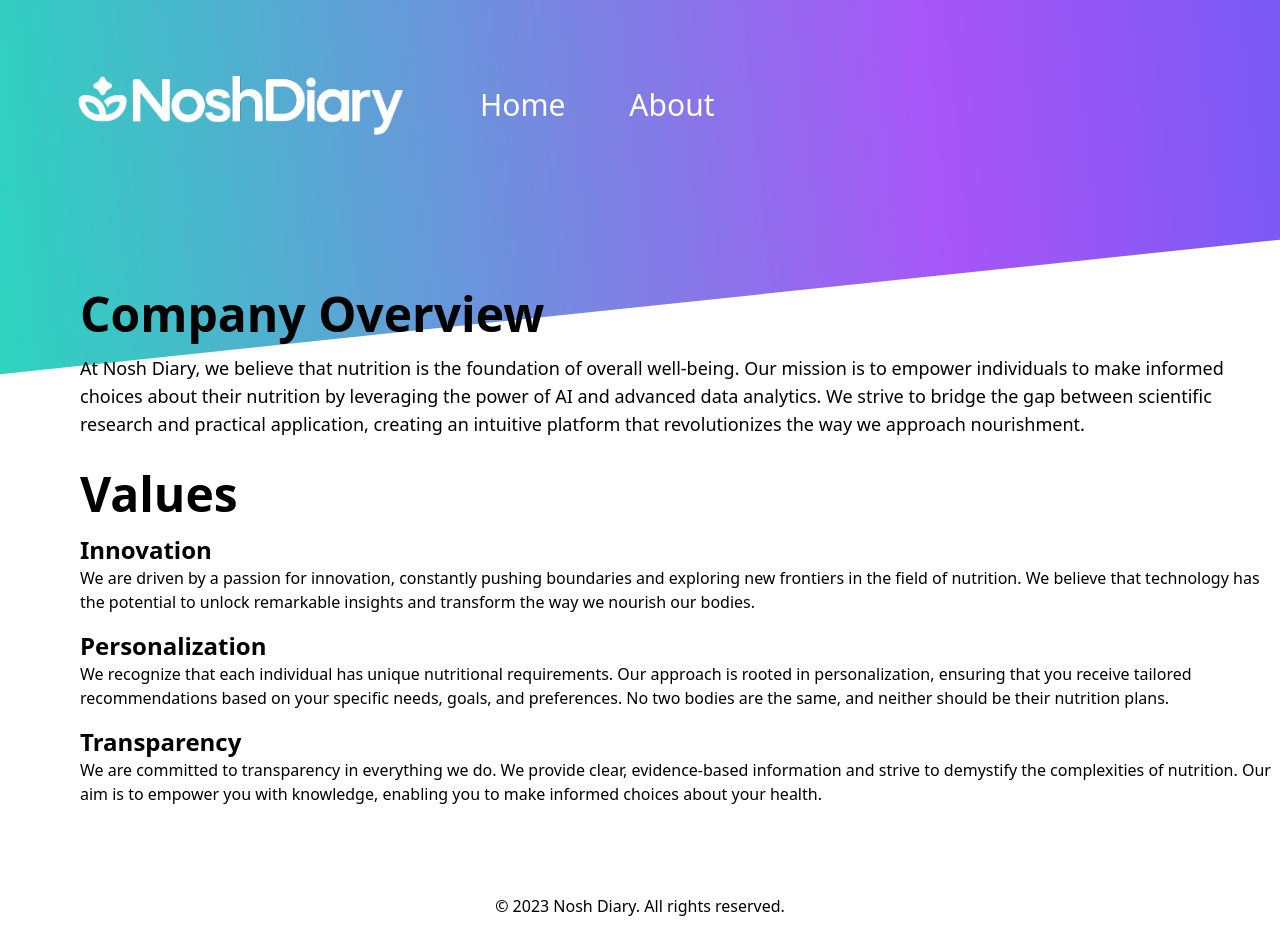
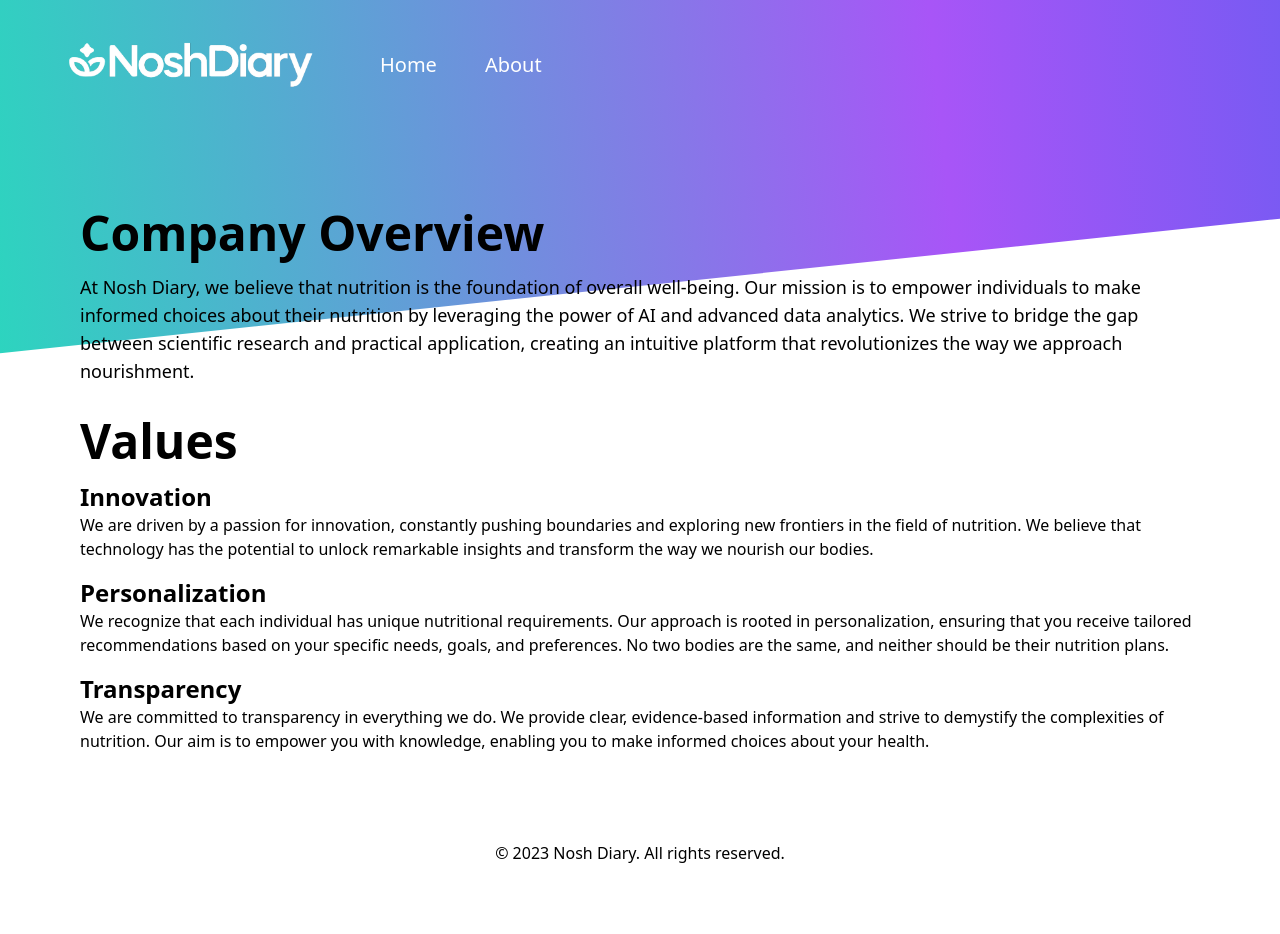
Before and after one commit to jacobgoldfarb/nosh-diary-website, a Next.js app: page /About in a window 1280 px wide. After the commit the page ends 881 px from the top, so only its background shows below. Built offline with nearby package versions, Linux system fonts and the light colour scheme.

Commit message:
Updated sizing

```diff
--- a/src/Layout.js
+++ b/components/Layout.js
@@ -16,7 +16,7 @@ const Layout = ({ children }) => {
         className="absolute top-0 left-0 w-full h-2/5 transform -rotate-6 origin-bottom-left scale-150 bg-gradient-to-r from-teal-400 via-purple-500 to-blue-600 z-0"
       />
       <Navbar />
-      <main className="mt-10 ml-20 flex flex-col items-center flex-grow relative z-10">
+      <main className="mt-10 mx-10 md:ml-20 flex flex-col items-center flex-grow relative z-10">
         <animated.div style={props}>{children}</animated.div>
       </main>
       <Footer />
--- /dev/null
+++ b/components/Navbar.jsx
@@ -0,0 +1,35 @@
+import React from 'react';
+import Link from 'next/link';
+import Image from 'next/image';
+
+import logoImage from '../public/nosh-diary-white-logo-white.png';
+
+const Navbar = () => {
+  const navbarItems = [
+    { name: 'Home', path: '/' },
+    { name: 'About', path: '/about' },
+  ];
+
+  return (
+    <nav className="px-10 py-4 z-20">
+      <ul className="flex items-center space-x-4 text-xl">
+        <div className="ml-30 rounded-lg w-100">
+          <Link href={'/'}>
+            <Image src={logoImage} alt="NoshDiary" width={300} height={200}/>
+          </Link>
+        </div>
+        <div className="flex">
+          {navbarItems.map((item, index) => (
+            <li key={index} className="px-6">
+              <Link href={item.path} legacyBehavior>
+                <a className="text-white hover:text-gray-900">{item.name}</a>
+              </Link>
+            </li>
+          ))}
+        </div>
+      </ul>
+    </nav>
+  );
+};
+
+export default Navbar;
--- a/pages/About.js
+++ b/pages/About.js
@@ -1,11 +1,26 @@
 import React from 'react';
-import Layout from '../src/Layout';
+import Layout from '../components/Layout';
 
 const About = () => {
+
+  const valuesList = [
+    {
+      title: "Innovation",
+      description: "We are driven by a passion for innovation, constantly pushing boundaries and exploring new frontiers in the field of nutrition. We believe that technology has the potential to unlock remarkable insights and transform the way we nourish our bodies."
+    },
+    {
+      title: "Personalization",
+      description: "We recognize that each individual has unique nutritional requirements. Our approach is rooted in personalization, ensuring that you receive tailored recommendations based on your specific needs, goals, and preferences. No two bodies are the same, and neither should be their nutrition plans."
+    },
+    {
+      title: "Transparency",
+      description: "We are committed to transparency in everything we do. We provide clear, evidence-based information and strive to demystify the complexities of nutrition. Our aim is to empower you with knowledge, enabling you to make informed choices about your health."
+    }
+  ];
+
   return (
     <Layout>
-      <div className="container mx-auto py-10">
-        {/* <h1 className="text-4xl font-bold mb-6">{"About Nosh Diary"}</h1> */}
+      <div className="container mx-auto py-10 pr-10">
         <section className="mb-8">
           <h2 className="text-5xl font-bold mb-4">{"Company Overview"}</h2>
           <p className="text-lg">
@@ -16,18 +31,12 @@ const About = () => {
         <section className="mb-8">
           <h2 className="text-5xl font-bold mb-4">{"Values"}</h2>
           <ul>
-            <li className="mb-4">
-              <h3 className="text-2xl font-semibold">{"Innovation"}</h3>
-              <p className="text-base">{"We are driven by a passion for innovation, constantly pushing boundaries and exploring new frontiers in the field of nutrition. We believe that technology has the potential to unlock remarkable insights and transform the way we nourish our bodies."}</p>
-            </li>
-            <li className="mb-4">
-              <h3 className="text-2xl font-semibold">{"Personalization"}</h3>
-              <p className="text-base">{"We recognize that each individual has unique nutritional requirements. Our approach is rooted in personalization, ensuring that you receive tailored recommendations based on your specific needs, goals, and preferences. No two bodies are the same, and neither should be their nutrition plans."}</p>
-            </li>
-            <li className="mb-4">
-              <h3 className="text-2xl font-semibold">{"Transparency"}</h3>
-              <p className="text-base">{"We are committed to transparency in everything we do. We provide clear, evidence-based information and strive to demystify the complexities of nutrition. Our aim is to empower you with knowledge, enabling you to make informed choices about your health."}</p>
-            </li>
+            {valuesList.map((value, index) => (
+              <li key={index} className="mb-4">
+                <h3 className="text-2xl font-semibold">{value.title}</h3>
+                <p className="text-base">{value.description}</p>
+              </li>
+            ))}
           </ul>
         </section>
       </div>
--- a/pages/index.js
+++ b/pages/index.js
@@ -1,17 +1,17 @@
 import React from 'react';
 import Link from 'next/link';
-import Layout from '../src/Layout';
+import Layout from '../components/Layout';
 import Image from 'next/image';
-import appImage from '../public/nosh-diary-mockup.png';
+import appImage from '../public/nosh-diary-mockup-clay.png';
 import appStoreIcon from '../public/download_on_app_store.svg'; // import the SVG
 
 const Home = () => {
   return (
     <Layout>
-      <div className="container px-4 mx-auto md:px-0">
+      <div className="container mx-auto md:px-0">
         <div className="flex flex-col-reverse md:flex-row items-center md:space-x-10">
           <div className="flex flex-col items-center md:items-start md:w-1/2">
-            <div className="text-4xl md:text-tagline text-8xl text-center md:text-left font-bold mb-6">
+            <div className="text-5xl md:text-7xl text-center md:text-left font-bold mb-6">
                 Your health odyssey begins today. Try Nosh for free.
             </div>
             <p className="text-lg md:text-xl mb-6 text-center md:text-left">
@@ -21,8 +21,8 @@ const Home = () => {
               <Image src={appStoreIcon} alt="Download on App Store" width={140} height={42} /> {/* Render the SVG */}
             </Link>
           </div>
-          <div className="-mt-8 md:mt-0 w-full md:w-1/2">
-            <Image src={appImage} alt="Nosh Diary App" width={800} height={342}  />
+          <div className="my-10 md:my-0 w-full md:w-4/5 mx-auto"> {/* Adjust parent container's width */}
+            <Image src={appImage} alt="Nosh Diary App"  />
           </div>
         </div>
       </div>
--- a/src/Navbar.jsx
+++ /dev/null
@@ -1,33 +0,0 @@
-import React from 'react';
-import Link from 'next/link';
-import Image from 'next/image';
-
-import logoImage from '../public/nosh-diary-white-logo-white.png';
-
-const Navbar = () => {
-  const navbarItems = [
-    { name: 'Home', path: '/' },
-    { name: 'About', path: '/about' },
-  ];
-
-  return (
-    <nav className="p-10 z-20">
-      <ul className="flex items-center space-x-4 text-3xl">
-        <div className="ml-30 rounded-lg w-100">
-          <Link href={'/'}>
-            <Image src={logoImage} alt="NoshDiary" width={400} height={200}/>
-          </Link>
-        </div>
-        {navbarItems.map((item, index) => (
-          <li key={index} className="px-6">
-            <Link href={item.path} legacyBehavior>
-              <a className="text-white hover:text-gray-900">{item.name}</a>
-            </Link>
-          </li>
-        ))}
-      </ul>
-    </nav>
-  );
-};
-
-export default Navbar;
--- a/tailwind.config.js
+++ b/tailwind.config.js
@@ -10,9 +10,9 @@ module.exports = {
   ],
   theme: {
     extend: {
-      fontSize: {
-        'tagline': '5rem',  // adjust the value to get the desired size
-      },
+      // fontSize: {
+      //   'tagline': '5rem',  // adjust the value to get the desired size
+      // },
     },
   },
   plugins: [],
```
Also changed, not shown: components/Footer.js (renamed from src/Footer.js), public/nosh-diary-mockup-clay.png (added), public/nosh-diary-mockup.png.
